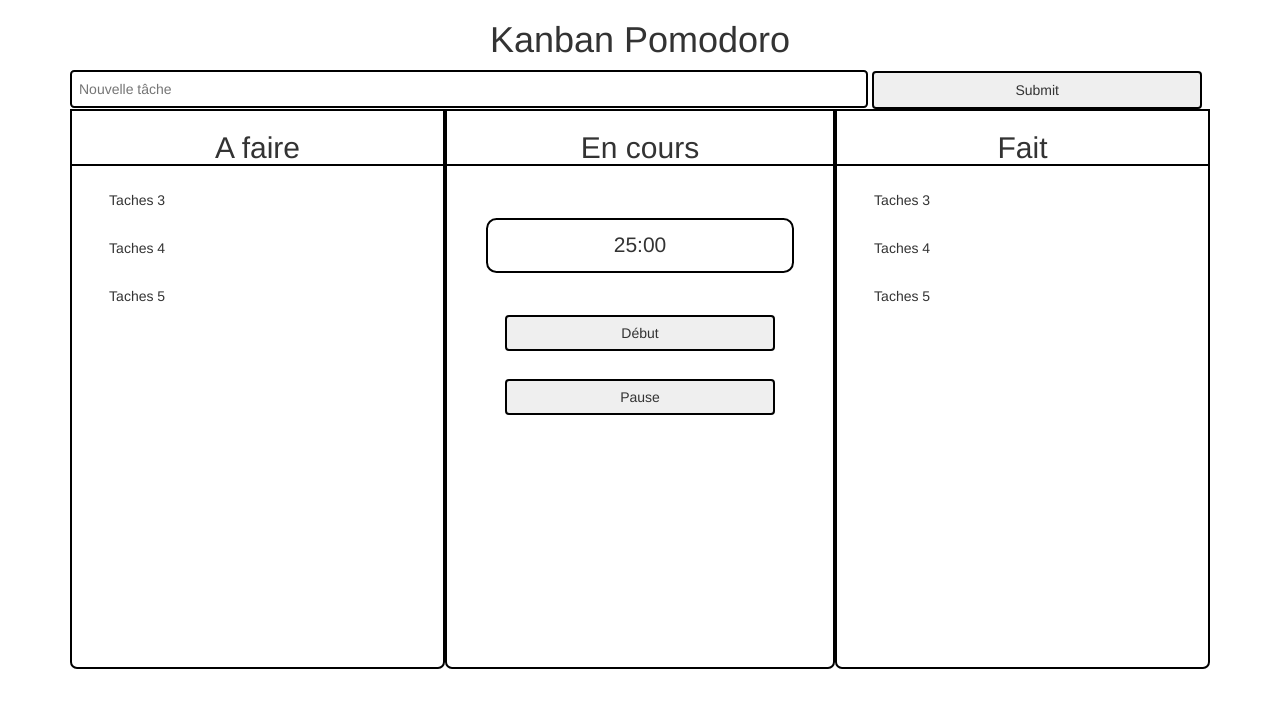
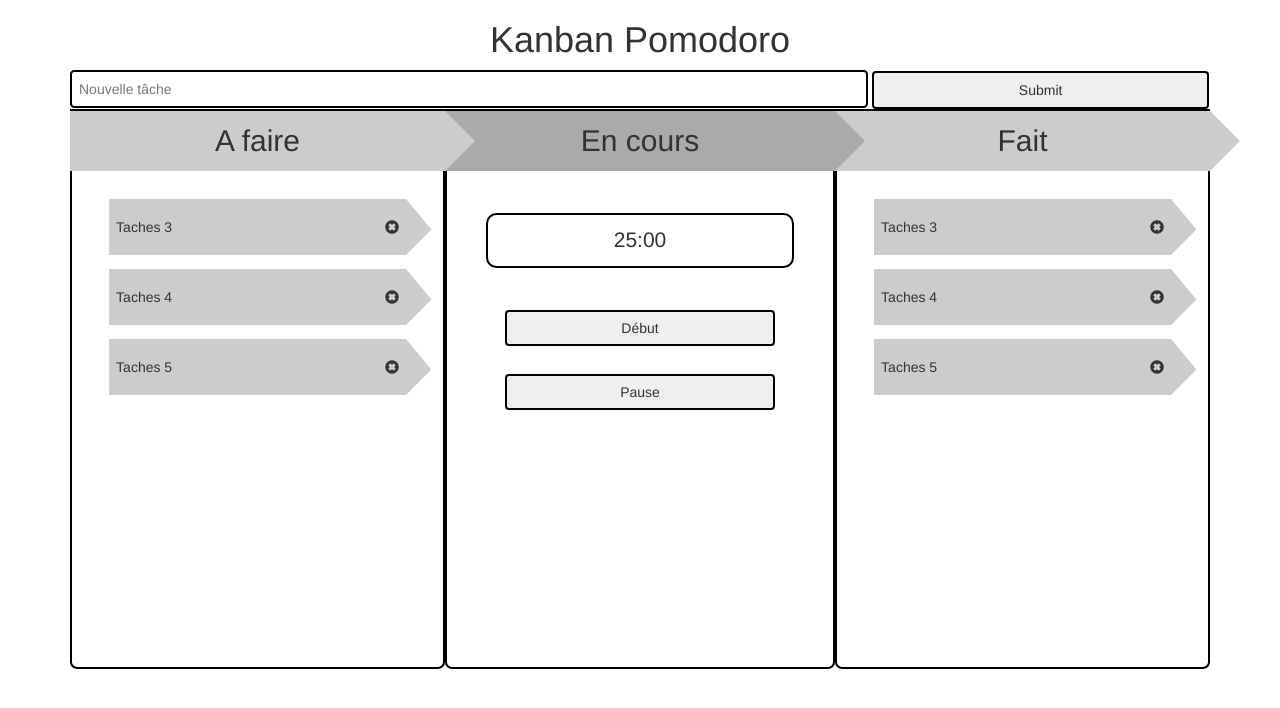
Before and after one commit to RAKOTOSOLOFO/pomodoro, a website: page index.html in a window 1280 px wide. Drawn offline with nearby package versions, Linux system fonts and the light colour scheme.

Commit message:
end layout & clean code

```diff
--- a/index.html
+++ b/index.html
@@ -11,7 +11,6 @@
 
     <body>
         <div class="container">
-
             <h1>Kanban Pomodoro</h1>
             <form >
                 <input type="text" placeholder="Nouvelle tâche" />
@@ -22,21 +21,19 @@
                     <section>
                         <h2>A faire</h2>
                         <ul>
-                        <li>Taches 3</li>
-                        <li>Taches 4</li>
-                        <li>Taches 5</li>
-
+                            <li>Taches 3 <span class="glyphicon glyphicon-remove-sign"></span></li>
+                            <li>Taches 4 <span class="glyphicon glyphicon-remove-sign"></span></li>
+                            <li>Taches 5 <span class="glyphicon glyphicon-remove-sign"></span></li>
                         </ul>
                     </section>
                 </div>
 
-
                 <div class="col-md-4 no-pg-left no-pg-right">
                     <section>
-                    <h2>En cours</h2>
+                        <h2 class="arrow_box">En cours</h2>
+
                         <div class="timer">
                             <span>25:00</span>
-
                         </div>
 
                         <button type="button" class="btn" name="button">Début</button>
@@ -48,14 +45,13 @@
                     <section>
                             <h2>Fait</h2>
                             <ul>
-
-                            <li>Taches 3</li>
-                            <li>Taches 4</li>
-                            <li>Taches 5</li>
+                                <li>Taches 3 <span class="glyphicon glyphicon-remove-sign"></span></li>
+                                <li>Taches 4 <span class="glyphicon glyphicon-remove-sign"></span></li>
+                                <li>Taches 5 <span class="glyphicon glyphicon-remove-sign"></span></li>
                             </ul>
                     </section>
                 </div>
-
+            </div>
         </div>
 
         <script src="static/external/bootstrap/dist/js/bootstrap.js"></script>
--- a/static/css/style.css
+++ b/static/css/style.css
@@ -1,3 +1,7 @@
+h1{
+    text-align: center;
+}
+
 form {
     width: 100%;
 }
@@ -9,16 +13,10 @@ form input[type="text"] {
     border-radius: .3em;
 }
 form input[type="submit"] {
-    width: 29%;
+    width: 29.6%;
     padding: .5em;
 }
 
-.no-pg-right {
-    padding-right: 0;
-}
-.no-pg-left {
-    padding-left: 0;
-}
 section{
     border: 2px solid black;
     display: flex;
@@ -27,20 +25,93 @@ section{
     border-radius: 0 0 0.5em 0.5em;
     height: 40em;
 }
-h1{
+
+h2 {
+    position: relative;
+    border: none;
+    line-height: 2em;
     text-align: center;
+    width: 101%;
+    height: 2em;
+    margin: 0;
+}
+h2:after {
+  content:"";
+  position: absolute;
+  top:0;
+  left:100%;
+  width: 0;
+  height: 2em;
+  border-top-color:transparent;
+  border-right-color:transparent;
+  border-bottom-color:transparent;
+  /* the opposite of the pointing direction */
+  border-top-width:3rem;
+  border-right-width:3rem;
+  border-bottom-width:3rem;
+  border-left-width:3rem;
+  border-style:solid;
+  z-index:10;
+}
+.row div:nth-of-type(1) h2 {
+    background-color: #ccc;
+}
+.row div:nth-of-type(1) h2:after {
+    border-left-color: #ccc;
+}
+.row div:nth-of-type(2) h2 {
+    background-color: #aaa;
+}
+.row div:nth-of-type(2) h2:after {
+    border-left-color: #aaa;
+}.row div:nth-of-type(3) h2 {
+    background-color: #ccc;
+}
+.row div:nth-of-type(3) h2:after {
+    border-left-color: #ccc;
+}
 
-}
-h2 {
-    border-bottom: 2px solid black;
-    text-align: center;
-    width: 100%;
-
-}
 ul {
     list-style: none;
     padding: 0;
     width: 80%;
+    margin-top: 2em;
+}
+ul li {
+    position: relative;
+    background-color: #ccc;
+    padding: 0 .5em;
+    height: 4em;
+    line-height: 4em;
+    margin-bottom: 1em;
+}
+ul li:after {
+  content:"";
+  position: absolute;
+  top:0;
+  left:100%;
+  width: 0;
+  height: 4em;
+  border-top-color:transparent;
+  border-right-color:transparent;
+  border-bottom-color:transparent;
+  border-left-color: #ccc;
+  border-top-width:3rem;
+  border-right-width:2.5rem;
+  border-bottom-width:2.5rem;
+  border-left-width:2.5rem;
+  border-style:solid;
+  z-index:10;
+}
+
+.timer {
+    width: 80%;
+    border: 2px solid black;
+    border-radius: 0.5em;
+    text-align: center;
+    padding: 0.5em 0;
+    margin: 2em 0;
+    font-size: 1.5em;
 }
 .btn {
     border: 2px solid black;
@@ -50,15 +121,15 @@ section button.btn{
     width: 70%;
     margin-bottom: 2em;
 }
-ul li {
-    padding: 1em 0;
+
+.glyphicon-remove-sign {
+    float: right;
+    top: 1.5em;
 }
-.timer {
-    width: 80%;
-    border: 2px solid black;
-    border-radius: 0.5em;
-    text-align: center;
-    padding: 0.5em 0;
-    margin: 2em 0;
-    font-size: 1.5em;
+
+.no-pg-right {
+    padding-right: 0;
 }
+.no-pg-left {
+    padding-left: 0;
+}
```
Lines whose indentation alone changed are shown as unchanged.
